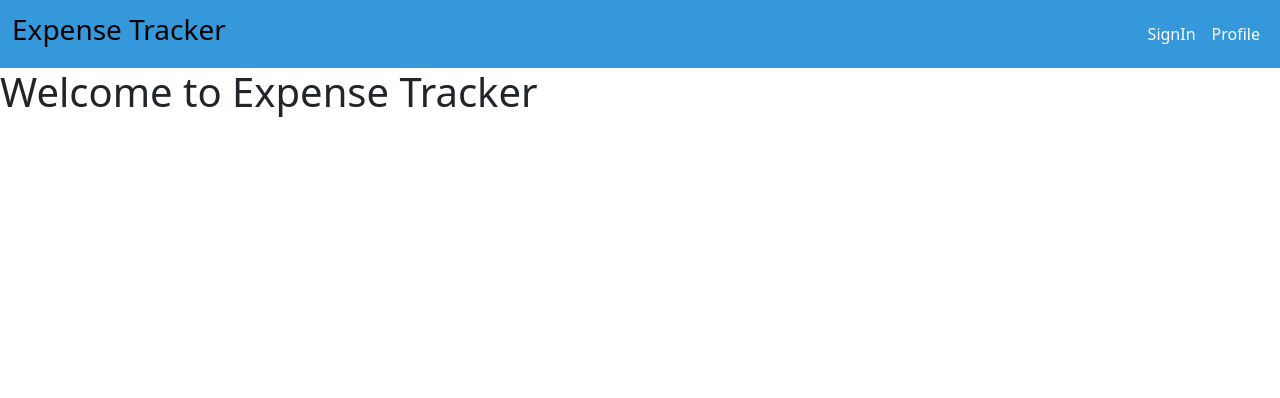
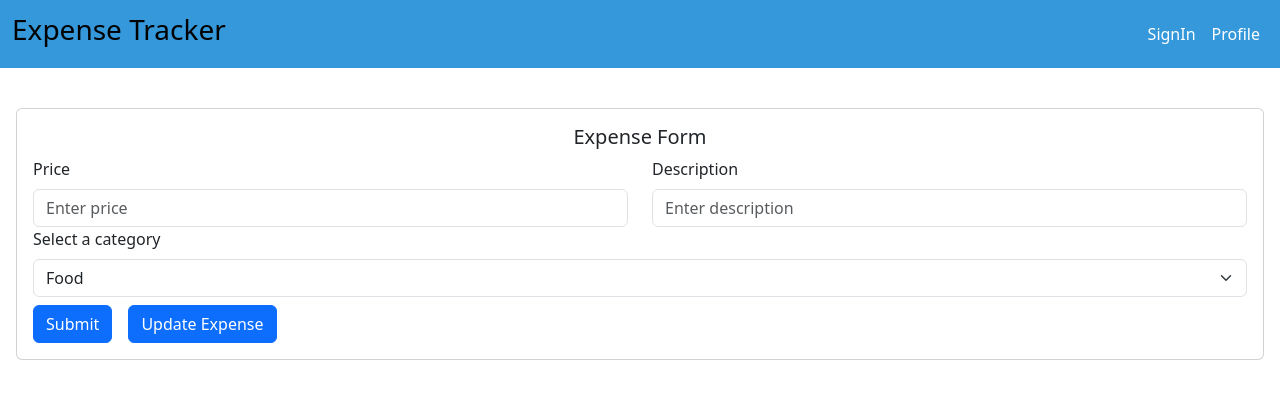
Before and after one commit to kunalkhairnar1198/ExpenseTrackerApp, a React (Create React App) app: page /expensepage in a window 1280 px wide. Shown: the top 398 px of the page. Built offline with nearby package versions, Linux system fonts and the light colour scheme.

Commit message:
Adding Expenses for tracking purpose

```diff
--- a/src/App.js
+++ b/src/App.js
@@ -6,8 +6,12 @@ import Profilepage from './component/Pages/Profilepage';
 import UserProfileNotify from './component/Alert/UserProfileNotify';
 import Expensetrackerpage from './component/Expensetracker/Expensetrackerpage';
 import Forgotpass from './component/Pages/Forgotpass';
+import { useContext } from 'react';
+import { AuthContext } from './Store/auth-context';
 
 function App() {
+  const tokenCtx = useContext(AuthContext)
+  console.log(tokenCtx)
   return (
     <>
         <Switch>
--- /dev/null
+++ b/src/component/Expensetracker/ExpensItem/ExpenseItem.js
@@ -0,0 +1,26 @@
+import React from 'react';
+import { Card } from 'react-bootstrap';
+
+const ExpenseItem = (props) => {
+    const listOfItems = props.items;
+
+    return (
+        <div>
+            {listOfItems.map((item) => (
+                <Card key={item.id_}>
+                    <Card.Body>
+                        <Card.Title>{item.description}</Card.Title>
+                        <Card.Text>
+                            <strong>Price:</strong> {item.price}
+                        </Card.Text>
+                        <Card.Text>
+                            <strong>Category:</strong> {item.category}
+                        </Card.Text>
+                    </Card.Body>
+                </Card>
+            ))}
+        </div>
+    );
+};
+
+export default ExpenseItem;
--- /dev/null
+++ b/src/component/Expensetracker/ExpenseForm/ExpenseForm.js
@@ -0,0 +1,89 @@
+import React, { useRef, useState } from 'react';
+import { Button, Card, Col, Form, FormControl, FormLabel, Row } from 'react-bootstrap';
+import ExpenseItem from '../ExpensItem/ExpenseItem';
+
+const ExpenseForm = () => {
+  const priceRef = useRef();
+  const descRef = useRef();
+  const selectRef = useRef();
+  const [expenseItems, setExpenseItem] = useState([
+    // {
+    //   id_:4,
+    //   price :50,
+    //   description:'fsdfsd',
+    //   category:'Food',
+    // }
+  ])
+
+  const onSubmitHandler = (event) => {
+    event.preventDefault();
+    const price = priceRef.current.value;
+    const description = descRef.current.value;
+    const selectCat = selectRef.current.value;
+
+    // console.log(price, description, selectCat);
+
+    const obj ={
+      id_:Math.random().toString(),
+      price: price,
+      description: description,
+      category:selectCat
+    }
+    // console.log(obj)
+
+    setExpenseItem(PrevItem => [...PrevItem, obj])
+
+
+  };
+  console.log(expenseItems)
+  return (
+    <>
+    <div className="d-flex align-items-center justify-content-center mt-3">
+      <Card className="mt-4" style={{ width: '100%', marginRight: '1rem', marginLeft: '1rem' }}>
+        <Card.Body>
+          <Card.Title className="text-center">Expense Form</Card.Title>
+          <Form onSubmit={onSubmitHandler}>
+            <Row>
+              <Col>
+                <Form.Group controlId="form8Example1">
+                  <FormLabel>Price</FormLabel>
+                  <FormControl type="number" placeholder="Enter price" ref={priceRef} />
+                </Form.Group>
+              </Col>
+              <Col>
+                <Form.Group controlId="form8Example2">
+                  <FormLabel>Description</FormLabel>
+                  <FormControl type="text" placeholder="Enter description" ref={descRef} />
+                </Form.Group>
+              </Col>
+            </Row>
+            <Row>
+              <Col>
+                <Form.Group controlId="formSelect">
+                  <Form.Label>Select a category</Form.Label>
+                  <Form.Select aria-label="Select" ref={selectRef}>
+                    <option value="Food">Food</option>
+                    <option value="Petrol">Petrol</option>
+                    <option value="Salary">Salary</option>
+                  </Form.Select>
+                </Form.Group>
+              </Col>
+            </Row>
+            <div className="mt-2 d-grid gap-2 d-md-block">
+              <Button type="submit" className="btn" style={{ marginRight: '1rem' }}>
+                Submit
+              </Button>
+              <Button className="btn">Update Expense</Button>
+            </div>
+          </Form>
+        </Card.Body>
+      </Card>
+    </div>
+    <div className='d-flex align-items-center justify-content-center mt-5'>
+      <ExpenseItem items={expenseItems}/>
+    </div>
+    </>
+  );
+};
+
+export default ExpenseForm;
--- a/src/component/Expensetracker/Expensetrackerpage.js
+++ b/src/component/Expensetracker/Expensetrackerpage.js
@@ -1,11 +1,13 @@
 import React from 'react'
 import Layout from '../Layout/Layout'
+import ExpenseForm from './ExpenseForm/ExpenseForm'
 
 const Expensetrackerpage = () => {
   return (
     <>
      <Layout/>
-     <h1>Welcome to Expense Tracker</h1>
+     {/* <h1>Welcome to Expense Tracker</h1> */}
+     <ExpenseForm/>
     </>
   )
 }
--- a/src/component/Pages/Forgotpass.js
+++ b/src/component/Pages/Forgotpass.js
@@ -1,19 +1,23 @@
-import React, { useRef, useState } from 'react'
+import React, { useContext, useRef, useState } from 'react'
 import { Alert, Button, Card, Form, Spinner } from 'react-bootstrap'
 import { useHistory } from 'react-router-dom/cjs/react-router-dom.min'
+import { AuthContext } from '../../Store/auth-context'
 
 const Forgotpass = (props) => {
 
     const emailPassRef = useRef()
+    const changePassRef = useRef()
     const navigate = useHistory()
     const [isLoading, setIsLoading] = useState(false)
     const [isError, setIsError] = useState()
     const [verificationSent, setVerificationSent] = useState(false);
+    const [isForgot, setIsForgot] = useState(true)
 
     const submitHandler =async(event)=>{
         event.preventDefault()
+
+    if(isForgot) {
         const forgotPassmail = emailPassRef.current.value;
-        // console.log(forgotPassmail)
 
                 try {
                     const response = await fetch('https://identitytoolkit.googleapis.com/v1/accounts:sendOobCode?key=AIzaSyDsoMan9WsEPfVsu6_jJH-xs2zgguzFwrc',{
@@ -26,17 +30,17 @@ const Forgotpass = (props) => {
                             'Content-Type': 'application/json'
                         }
                     })
+
                     setIsLoading(true)
 
                     if(response.ok){
                         const data = await response.json()
                         console.log(data)
                         setIsLoading(false)
-                setIsError('SUCCESFULY SEND DATA TO THE EMAIL')
-                navigate.replace('/authpage')
+                        setVerificationSent(true)
                     }else{
                         const errorData = await response.json;
-                setVerificationSent(true)
+                        setVerificationSent(false)
                         setIsError(errorData.error.message)
                         console.error('passwordResetError', errorData)
                     }
@@ -45,7 +49,15 @@ const Forgotpass = (props) => {
                     console.log('password reset error',error)
                 }
 
+            }else{
+               const passwordRef = changePassRef.current.value
+               console.log('password will change',passwordRef)
+                navigate.replace('/authpage')
+            }
+    }
 
+    const changeHandlers =()=>{
+        setIsForgot(false)
     }
 
     const BackToLogin =()=>{
@@ -61,14 +73,20 @@ const Forgotpass = (props) => {
         <Card.Body>
             <Card.Title className="text-center">Reset password</Card.Title>
                    <Form>
+                   {isForgot ? (
                     <Form.Group className="mb-3" controlId="formBasicEmail">
                         <Form.Label>Email address</Form.Label>
                         <Form.Control type="email" placeholder="Enter email" ref={emailPassRef} required/>
-                        {verificationSent && (<p style={{color:'red'}}>Verification email is not found.</p>)}
-                    </Form.Group>
+                    </Form.Group>):(
+
+                    <Form.Group className="mb-3" controlId="formBasicpassword">
+                        <Form.Label>Password Change</Form.Label>
+                        <Form.Control type="password" placeholder="Enter new password" ref={changePassRef} required/>
+                    </Form.Group>)}
+
                     <div className="actions">
                         <Button onClick={submitHandler} type="submit" className="btn1">
-                            Send Verification mail
+                            {isForgot ? ' Send Verification mail' : 'Forgot password'}
                             {isLoading && <Spinner animation="border" size="lg" />}
                         </Button>
                         <Button onClick={BackToLogin} className="btn2" style={{ backgroundColor: 'transparent', border: 'none', color: 'black' }}>
@@ -79,9 +97,18 @@ const Forgotpass = (props) => {
             </Card.Body>
         </Card>
     </section>
-    {isLoading && <Alert style={{ width: '25rem', margin: 'auto', textAlign: 'center', marginTop: '2rem' }}>
-        {verificationSent && isError}
+
+    {isLoading && (<Alert style={{ width: '25rem', margin: 'auto', textAlign: 'center', marginTop: '2rem' }}>
+        {isError}
+    </Alert>)}
+
+    {verificationSent && <Alert style={{ width: '25rem', margin: 'auto', textAlign: 'center', marginTop: '2rem' }}>
+        Verification email sent successfully. Please check your inbox.
+                        <Button onClick={changeHandlers} className="btn2" style={{ backgroundColor: 'transparent', border: 'none', color: 'blue' }}>
+                            Click here change password
+                        </Button>
     </Alert>}
+
     </>
   )
 }
```
Lines whose indentation alone changed are shown as unchanged.
